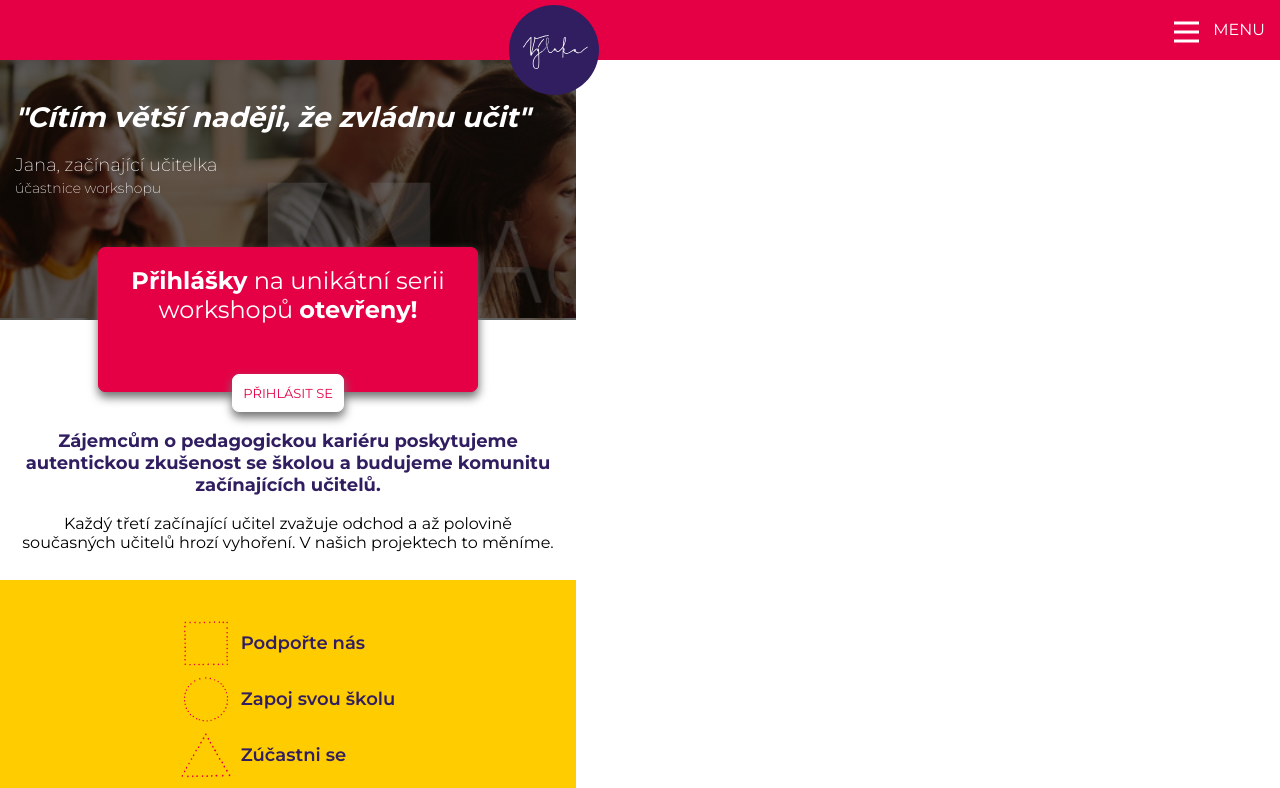
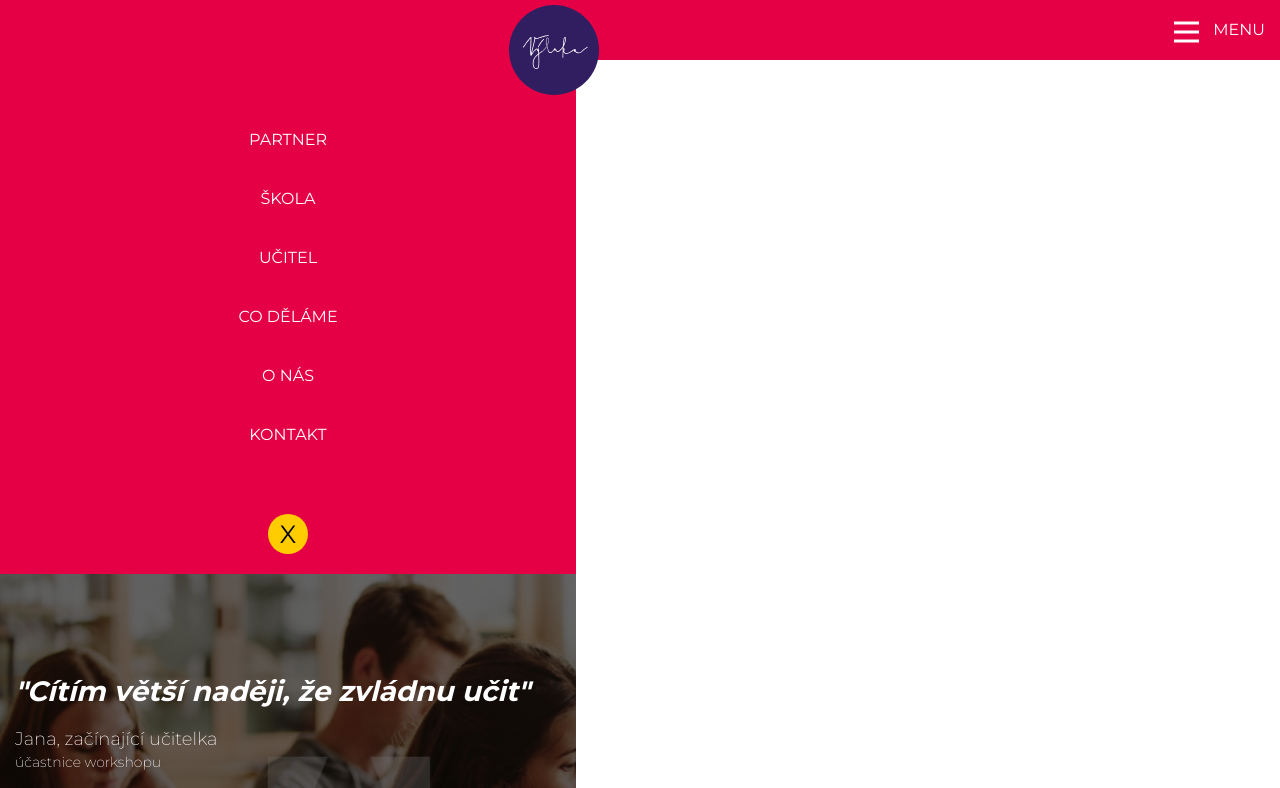
Before and after one commit to NikolPl/vyluka-web, a plain HTML site: page index.html in a window 1280 px wide. Both pictures are taken after a click on the link "MENU". Shown: the top 788 px of the page. Drawn offline with Linux system fonts and the light colour scheme.

Commit message:
dropdown menu

```diff
--- a/index.html
+++ b/index.html
@@ -13,14 +13,14 @@
 <body>
   <header>
     <div class="header-left">
+
+      <!-- Menu desktop - levá -->
       <nav class="nav-desktop">
         <a href="">Partner</a>
         <a href="">Škola</a>
         <a href="">Učitel</a>
-        <a href="">Co děláme</a>
-        <a href="">O nás</a>
-        <a href="">Kontakt</a>
       </nav>
+
     </div>
 
     <div class="header-center">
@@ -28,9 +28,18 @@
     </div>
 
     <div class="header-right">
+
+      <!-- Menu desktop - levá -->
+      <nav class="nav-desktop">
+        <a href="">Co děláme</a>
+        <a href="">O nás</a>
+        <a href="">Kontakt</a>
+      </nav>
+
+      <!-- Menu mobile -->
       <nav class="nav-mobile">
         <span class="open-slide">
-          <a href="#">
+          <a href="#" onclick="openSlideMenu()">
             <svg width="25" height="25">
               <path d="M0,5 25,5" stroke="#fff"
               stroke-width="3"/>
@@ -42,10 +51,30 @@
             <span class="menu-name">menu</span>
           </a>
         </span>
+
+        <!-- <div class="nav-dropdown" id="dropdown-menu">
+          <a href="">Partner</a>
+          <a href="">Škola</a>
+          <a href="">Učitel</a>
+          <a href="">Co děláme</a>
+          <a href="">O nás</a>
+          <a href="">Kontakt</a>
+        </div> -->
+
       </nav>
     </div>
-
   </header>
+  <div class="nav-dropdown" id="dropdown-menu">
+    <div class="nav-dropdown-items">
+    <a href="">Partner</a>
+    <a href="">Škola</a>
+    <a href="">Učitel</a>
+    <a href="">Co děláme</a>
+    <a href="">O nás</a>
+    <a href="">Kontakt</a>
+    <a href="#" class="btn-close" onclick="closeSlideMenu()"></a>
+  </div>
+  </div>
 
   <main>
     <div class="hero">
@@ -568,6 +597,7 @@
 
   <script async src="js/carousel.js"></script>
   <script async src="js/header.js"></script>
+  <script async src="js/nav.js"></script>
 </body>
 
 </html>
--- /dev/null
+++ b/js/nav.js
@@ -0,0 +1,7 @@
+function openSlideMenu(){
+  document.getElementById('dropdown-menu').style.display = 'block';
+}
+
+function closeSlideMenu(){
+  document.getElementById('dropdown-menu').style.display = 'none';
+}
--- a/styles/header/nav.css
+++ b/styles/header/nav.css
@@ -1,6 +1,12 @@
+@import "../colors.css";
+
+/* Menu desktop */
+
 .nav-desktop{
   display: none;
 }
+
+/* Menu mobile */
 
 .nav-mobile{
   align-self: center;
@@ -16,3 +22,45 @@
   vertical-align: middle;
   line-height: 60px;
 }
+
+.nav-dropdown{
+  display: none;
+}
+.nav-dropdown-items{
+  margin-top: 60px;
+  padding-top: 50px;
+  padding-bottom: 20px;
+  width: 100%;
+  background-color: var(--karmin);
+  display: flex;
+  flex-direction: column;
+  text-align: center;
+}
+.nav-dropdown-items a{
+  padding: 20px 0;
+  text-decoration: none;
+  text-transform: uppercase;
+  color: white;
+}
+
+.btn-close{
+  background-color: var(--gold);
+  height: 40px;
+  width: 40px;
+  border-radius: 50px;
+  position: relative;
+  margin: 0 auto;
+  margin-top: 50px;
+}
+.btn-close:after {
+  position: absolute;
+  top: 0;
+  bottom: 0;
+  left: 0;
+  right: 0;
+  content: "x";
+  font-size: 25px;
+  color: black;
+  line-height: 40px;
+  text-align: center;
+}
```
